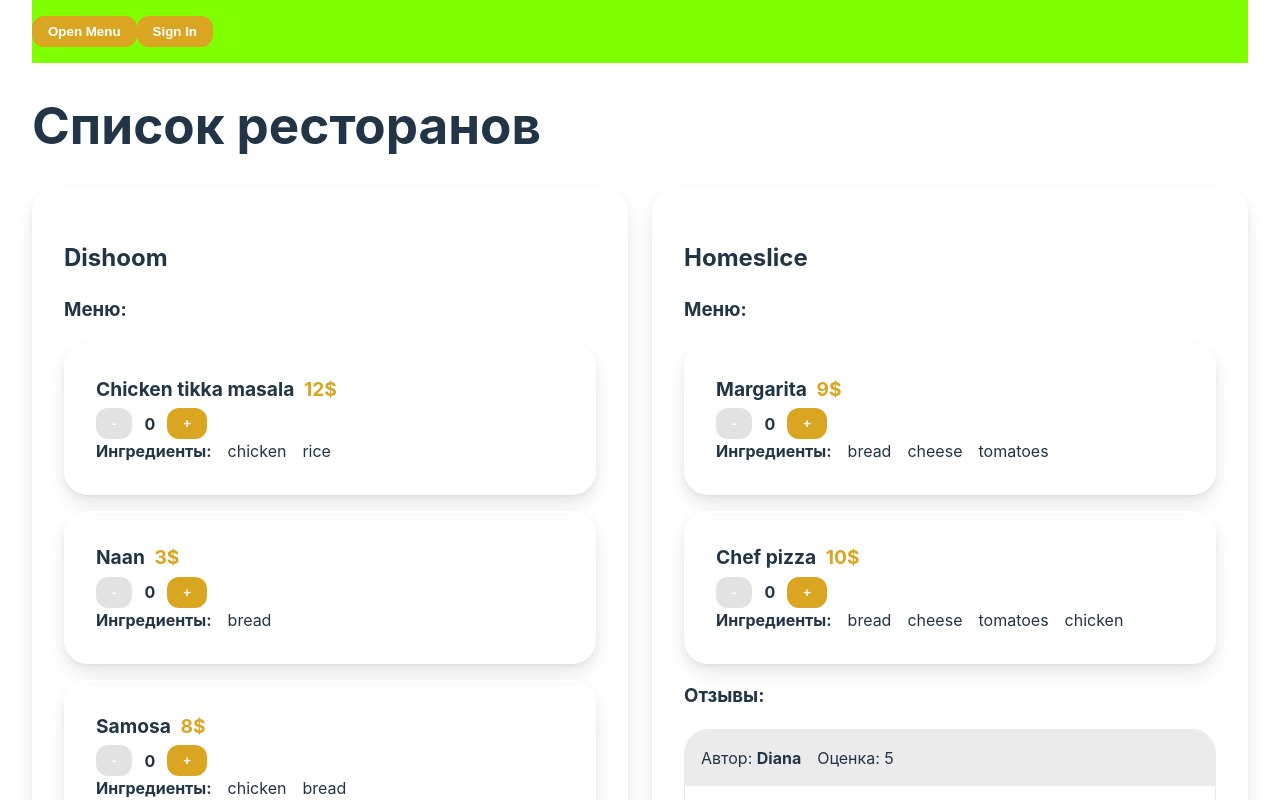
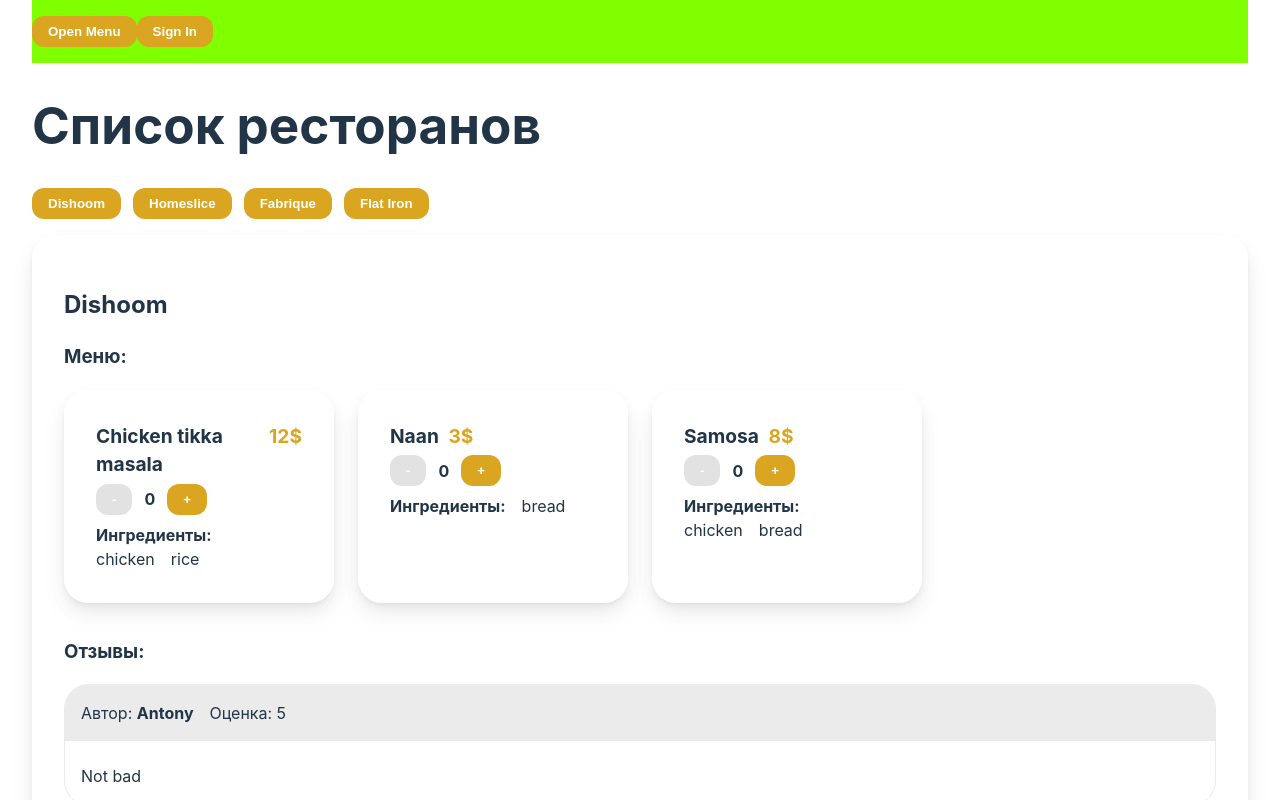
Before and after one commit to alex-stroev/react-2024-91-15, a React (Vite) app: page / in a window 1280 px wide. Shown: the top 800 px of the page. Built offline with nearby package versions, Linux system fonts and the light colour scheme.

Commit message:
+ single restaurant output

```diff
--- a/src/components/Dish/styles.module.scss
+++ b/src/components/Dish/styles.module.scss
@@ -28,7 +28,9 @@
 }
 
 .ingredients {
+    margin-top: 0.5em;
     display: flex;
+    flex-wrap: wrap;
 
     & > div {
         margin-right: 1em;
--- a/src/components/Restaurant/component.jsx
+++ b/src/components/Restaurant/component.jsx
@@ -8,7 +8,7 @@
         <div className={styles.restaurant}>
             <h2>{restaurant.name}</h2>
             <h3>Меню:</h3>
-            <RestaurantMenu menu={restaurant.menu} />
+            <RestaurantMenu menu={restaurant.menu} className={"grid"} />
             <h3>Отзывы:</h3>
             <RestaurantReviews reviews={restaurant.reviews} />
         </div>
--- a/src/components/RestaurantMenu/component.jsx
+++ b/src/components/RestaurantMenu/component.jsx
@@ -1,9 +1,12 @@
 import styles from "./styles.module.scss";
 import { Dish } from "../Dish/component";
+import classNames from "classnames";
 
-export const RestaurantMenu = ({ menu }) => {
+export const RestaurantMenu = ({ menu, className }) => {
+    const cx = classNames.bind(styles);
+
     return menu ? (
-        <div className={styles.menu}>
+        <div className={cx(styles.menu, styles[className])}>
             {menu.map((dish) => (
                 <Dish dish={dish} />
             ))}
--- a/src/components/RestaurantMenu/styles.module.scss
+++ b/src/components/RestaurantMenu/styles.module.scss
@@ -1,3 +1,8 @@
 .menu {
+}
 
+.grid {
+    display: grid;
+    grid-template-columns: repeat(4, minmax(0, 1fr));
+    gap: 24px;
 }
--- a/src/components/RestaurantReviews/component.jsx
+++ b/src/components/RestaurantReviews/component.jsx
@@ -2,12 +2,10 @@
 import { Review } from "../Review/component";
 
 export const RestaurantReviews = ({ reviews }) => {
-
-    console.log(reviews)
     return reviews ? (
         <div className={styles.reviews}>
             {reviews.map((review) => {
-               return <Review review={review} />;
+                return <Review review={review} />;
             })}
         </div>
     ) : null;
--- a/src/components/Restaurants/component.jsx
+++ b/src/components/Restaurants/component.jsx
@@ -1,18 +1,27 @@
-import styles from "./styles.module.scss";
+import { useState } from "react";
 import { restaurants } from "../../materials/mock";
 import { Restaurant } from "../Restaurant/component";
+import { Button } from "../Button/component";
+import styles from "./styles.module.scss";
 
 export const Restaurants = () => {
-    console.log(restaurants);
+    const [activeRestaurantIndex, setActiveRestaurantIndex] = useState(0);
     return (
         <div>
             <h1>Список ресторанов</h1>
 
-            <div className={styles.list}>
-            {restaurants.map((item) => {
-                return <Restaurant restaurant={item} />;
-            })}
-            </div>
+            <nav className={styles.nav}>
+                {restaurants.map((restaurant, index) => (
+                    <Button
+                        onclick={() => {
+                            setActiveRestaurantIndex(index);
+                        }}
+                    >
+                        {restaurant.name}
+                    </Button>
+                ))}
+            </nav>
+            <Restaurant restaurant={restaurants[activeRestaurantIndex]} />
         </div>
     );
 };
--- a/src/components/Restaurants/styles.module.scss
+++ b/src/components/Restaurants/styles.module.scss
@@ -1,5 +1,12 @@
-.list {
-    display: grid;
-    grid-template-columns: repeat(2, minmax(0, 1fr));
-    gap: 24px;
+// .list {
+//     display: grid;
+//     grid-template-columns: repeat(2, minmax(0, 1fr));
+//     gap: 24px;
+// }
+
+.nav {
+    display: flex;
+    gap: 12px;
+    align-items: center;
+    margin-bottom: 1em;
 }
```
